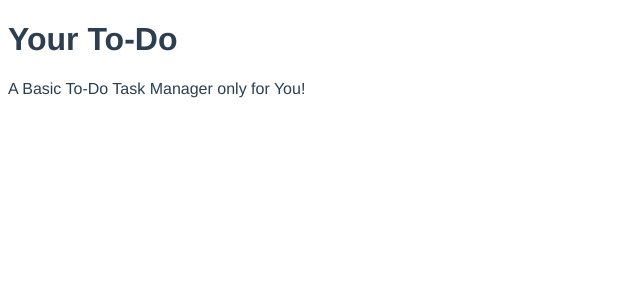
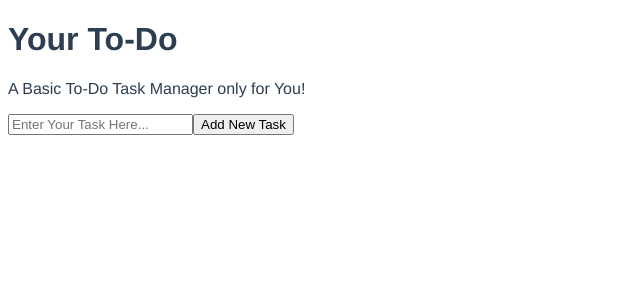
Before and after one commit to harshPPatel/simple-todo, a Vue app: page / in a window 1280 px wide. Shown: the top 300 px of the page, without its empty margins (0-640 px from the left). Built offline with nearby package versions, Linux system fonts and the light colour scheme; a web font is replaced by a local one.

Commit message:
AddToDo component added

```diff
--- a/src/App.vue
+++ b/src/App.vue
@@ -1,16 +1,19 @@
 <template>
   <div id="app">
     <Header/>
+    <addTodo />
   </div>
 </template>
 
 <script>
 import Header from './components/Header.vue';
+import addTodo from './components/AddToDo.vue';
 
 export default {
   name: 'app',
   components: {
     Header,
+    addTodo,
   },
 };
 </script>
--- /dev/null
+++ b/src/components/AddToDo.vue
@@ -0,0 +1,26 @@
+<template>
+  <form @submit.prevent="submitForm">
+    <input type="text" name="todo" id="todo_input" placeholder="Enter Your Task Here...">
+    <button type="submit">Add New Task</button>
+  </form>
+</template>
+
+<script>
+export default {
+  methods: {
+    isValid() {
+      console.log('Hi from addTodo Component');
+      return false;
+    },
+    submitForm(e) {
+      if (this.isValid()) {
+        e.target.todo.value = '';
+      }
+    },
+  },
+};
+</script>
+
+<style>
+
+</style>
```
